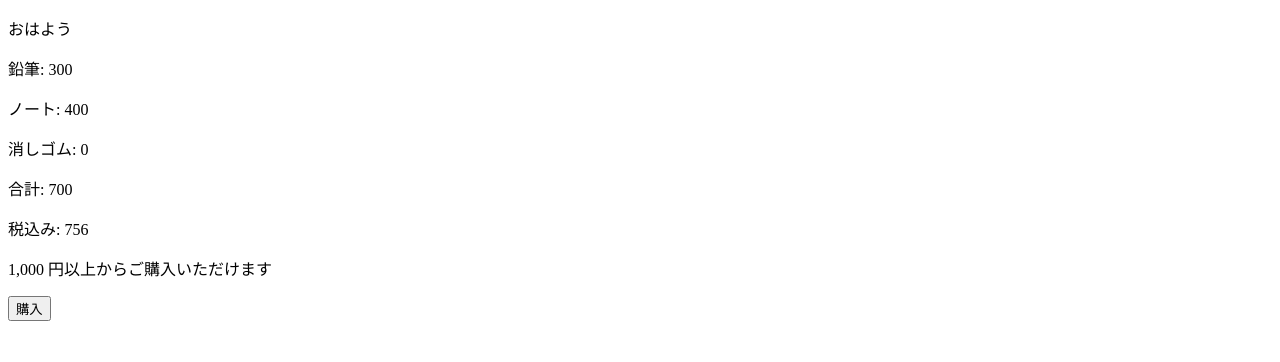
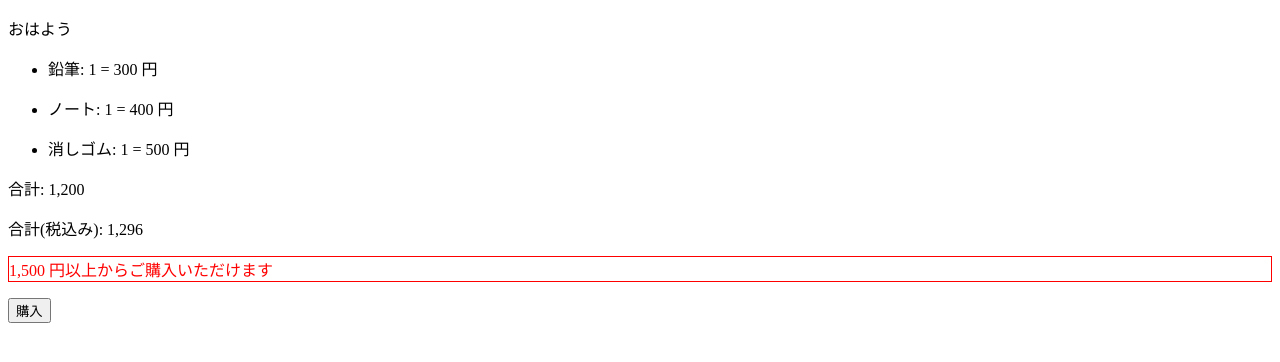
Before and after one commit to buntech/vue_start_book, a plain HTML site: page 2/index.html in a window 1280 px wide. Drawn offline with nearby package versions, Linux system fonts and the light colour scheme.

Commit message:
ディレクティブまで(クラス,スタイル,リスト,イベント)

```diff
--- a/2/app.js
+++ b/2/app.js
@@ -12,7 +12,7 @@ var items = [
   {
     name: '消しゴム',
     price: 500,
-    quantity: 0
+    quantity: 1
   }
 ]
 
@@ -41,8 +41,19 @@ var vm = new Vue(
         return Math.floor(this.totalPrice * 1.08)
       },
       canBuy: function () {
-        return this.totalPrice >= 1000
+        return this.totalPrice >= 1500  // 1500円以上で購入可能
       },
+      // errorMessageClass: function () {
+      //   return {
+      //     error: !this.canBuy
+      //   }
+      // },
+      errorMessageStyle: function () {
+        return {
+          border: this.canBuy ? '' : '1px solid red',
+          color: this.canBuy ? '' : 'red'
+        }
+      }
     }
   },
   {
--- a/2/index.html
+++ b/2/index.html
@@ -4,15 +4,22 @@
 
 <div id="app">
   <p>{{ message }}</p>
-  <!-- <p>{{ items[0].name }}</p> -->
-  <p>{{items[0].name}}: {{items[0].price * items[0].quantity}}</p>
-  <p>{{items[1].name}}: {{items[1].price * items[1].quantity}}</p>
-  <p>{{items[2].name}}: {{items[2].price * items[2].quantity}}</p>
+
+  <ul>
+    <li v-for="item in items" v-:key="item.name">
+      <p>{{ item.name }}: {{ item.quantity }}
+        = {{ item.price * item.quantity | numberWithDelimiter }} 円</p>
+    </li>
+  </ul>
+
   <!-- <p>フィルタ処理 {{ 1000 | numberWithDelimiter }}</p> -->
   <p>合計: {{ totalPrice | numberWithDelimiter}}</p>
-  <p>税込み: {{ totalPriceWithTax | numberWithDelimiter }} </p>
-  <p v-show="!canBuy">
-    {{ 1000 | numberWithDelimiter }} 円以上からご購入いただけます
+  <p>合計(税込み): {{ totalPriceWithTax | numberWithDelimiter }} </p>
+
+  <!-- 属性値に応じて、表示を出し分け -->
+  <!-- 条件付きレンダリング & クラス・スタイルバインディング -->
+  <p v-show="!canBuy" :style="errorMessageStyle">
+    {{ 1500 | numberWithDelimiter }} 円以上からご購入いただけます
   </p>
 </div>
 
```
